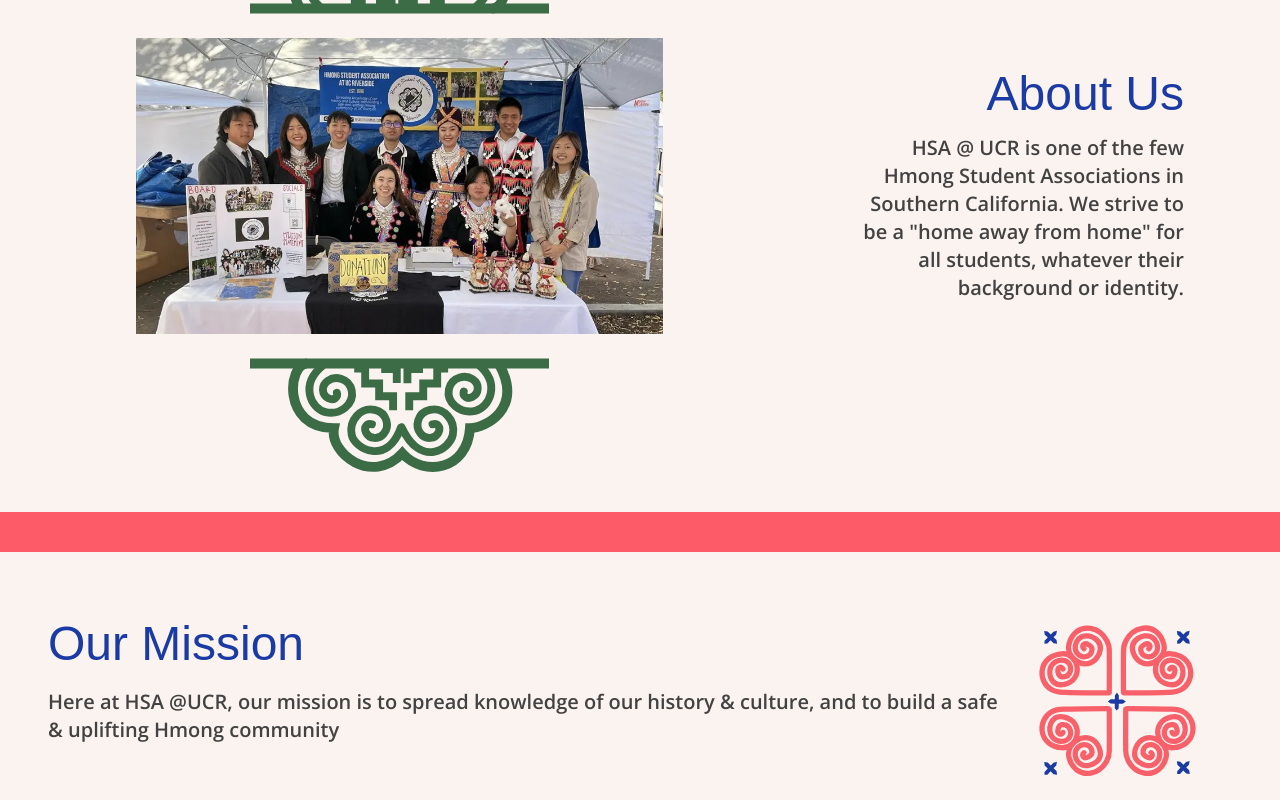
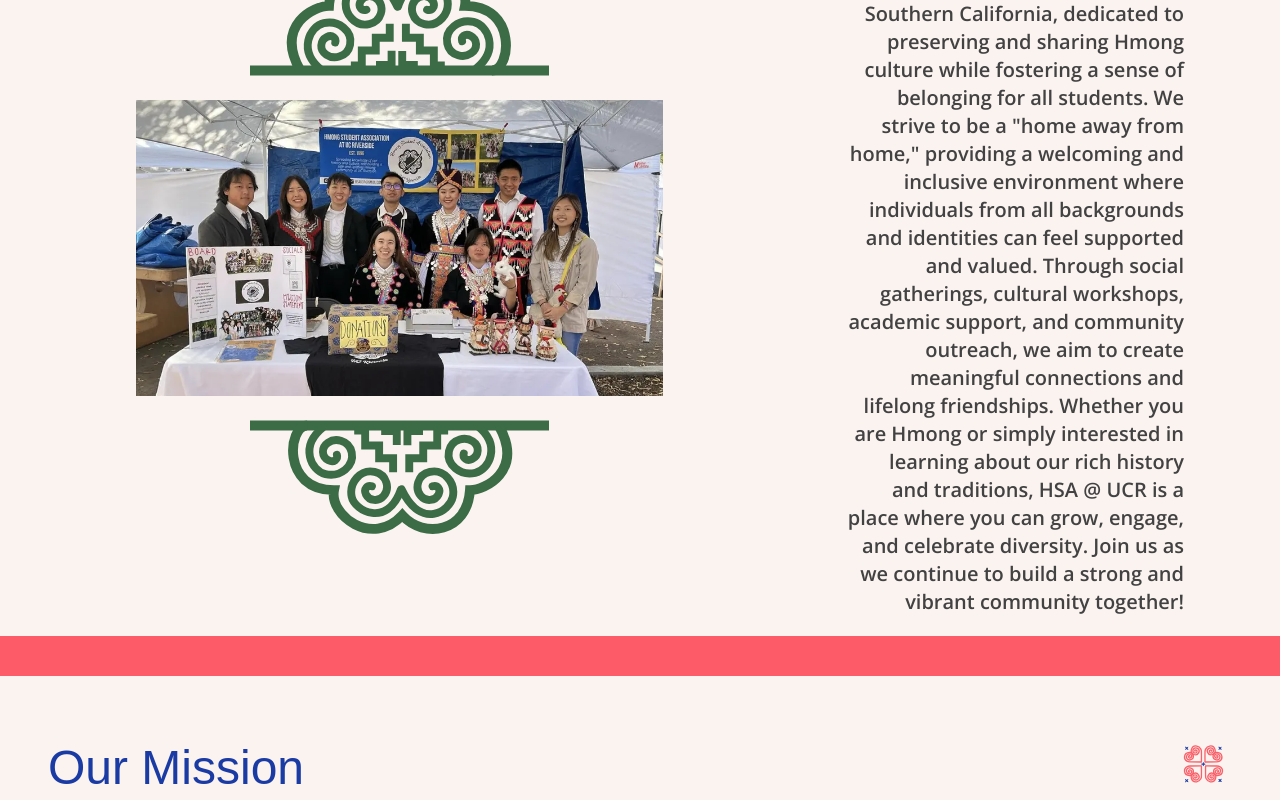
Before and after one commit to acm-ucr/hsa-website, a Next.js app: page / in a window 1280 px wide. Shown: the part 760-1560 px from the top of the page. Built offline with nearby package versions, Linux system fonts and the light colour scheme; a web font is replaced by a local one.

Commit message:
Added Text

```diff
--- a/src/components/home/About.tsx
+++ b/src/components/home/About.tsx
@@ -72,8 +72,17 @@ const About = () => {
           </div>
           <p className="flex p-5 font-openSans text-2xl font-semibold text-hsa-gray-300 md:mt-4 md:p-0 md:text-xl">
             HSA @ UCR is one of the few Hmong Student Associations in Southern
-            California. We strive to be a "home away from home" for all
-            students, whatever their background or identity.
+            California, dedicated to preserving and sharing Hmong culture while
+            fostering a sense of belonging for all students. We strive to be a
+            "home away from home," providing a welcoming and inclusive
+            environment where individuals from all backgrounds and identities
+            can feel supported and valued. Through social gatherings, cultural
+            workshops, academic support, and community outreach, we aim to
+            create meaningful connections and lifelong friendships. Whether you
+            are Hmong or simply interested in learning about our rich history
+            and traditions, HSA @ UCR is a place where you can grow, engage, and
+            celebrate diversity. Join us as we continue to build a strong and
+            vibrant community together!
           </p>
         </motion.div>
       </div>
--- a/src/components/home/Mission.tsx
+++ b/src/components/home/Mission.tsx
@@ -22,8 +22,16 @@ const Mission = () => {
               transition={{ duration: 1, delay: 0.5 }}
               viewport={{ once: true, amount: 0.2 }}
             >
-              Here at HSA @UCR, our mission is to spread knowledge of our
-              history & culture, and to build a safe & uplifting Hmong community
+              Here at HSA@UCR, our mission is to spread knowledge of our history
+              and culture while fostering a strong, supportive, and uplifting
+              Hmong community. We strive to create a safe and welcoming space
+              where individuals can learn, connect, and celebrate our rich
+              heritage. Through cultural events, educational workshops, and
+              community outreach, we aim to empower our members with a deeper
+              understanding of Hmong traditions, language, and history. Our
+              organization is dedicated to promoting unity, inclusivity, and
+              pride in our identity while building lasting connections within
+              the UCR campus and beyond.
             </motion.div>
           </div>
         </div>
```
